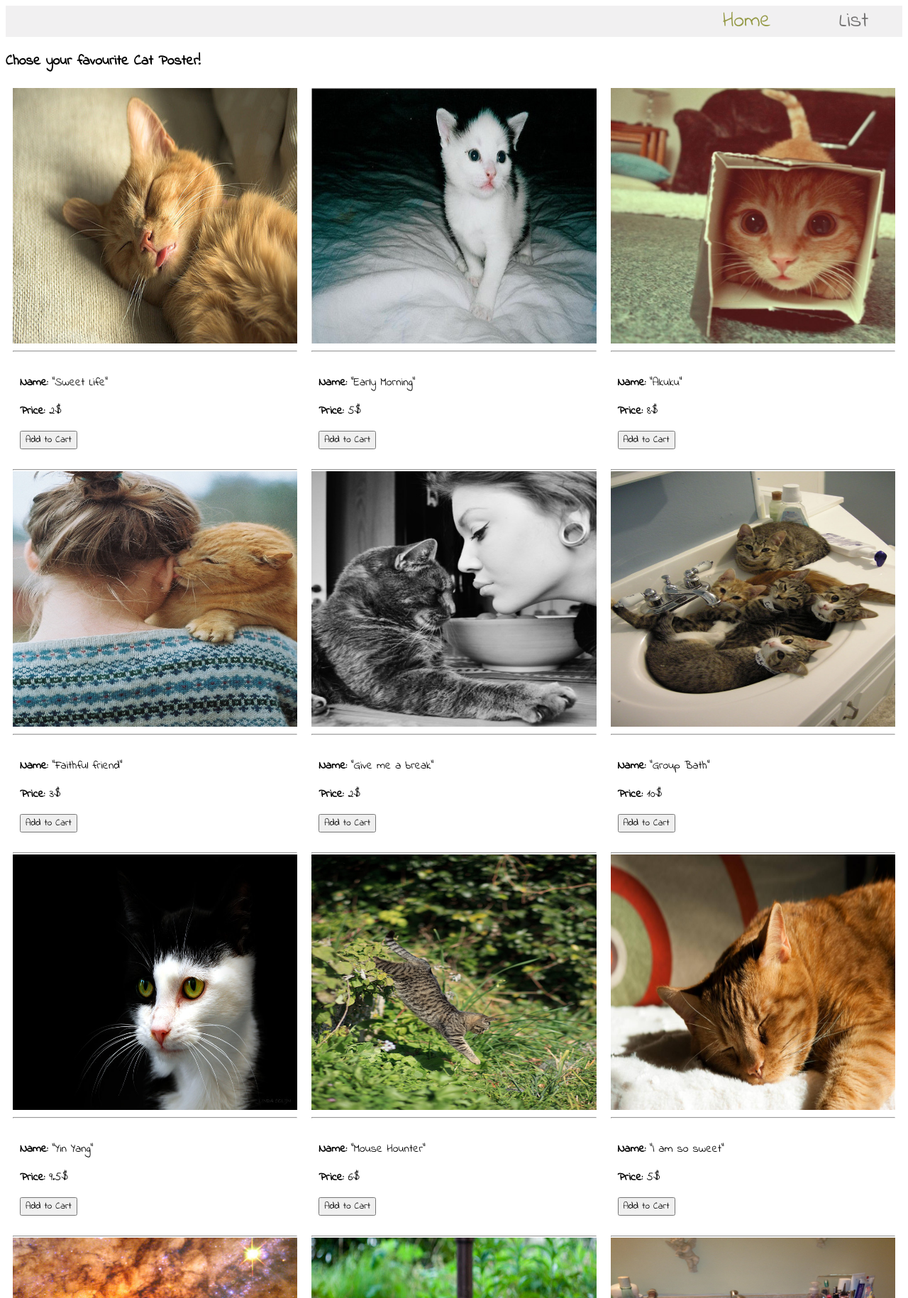
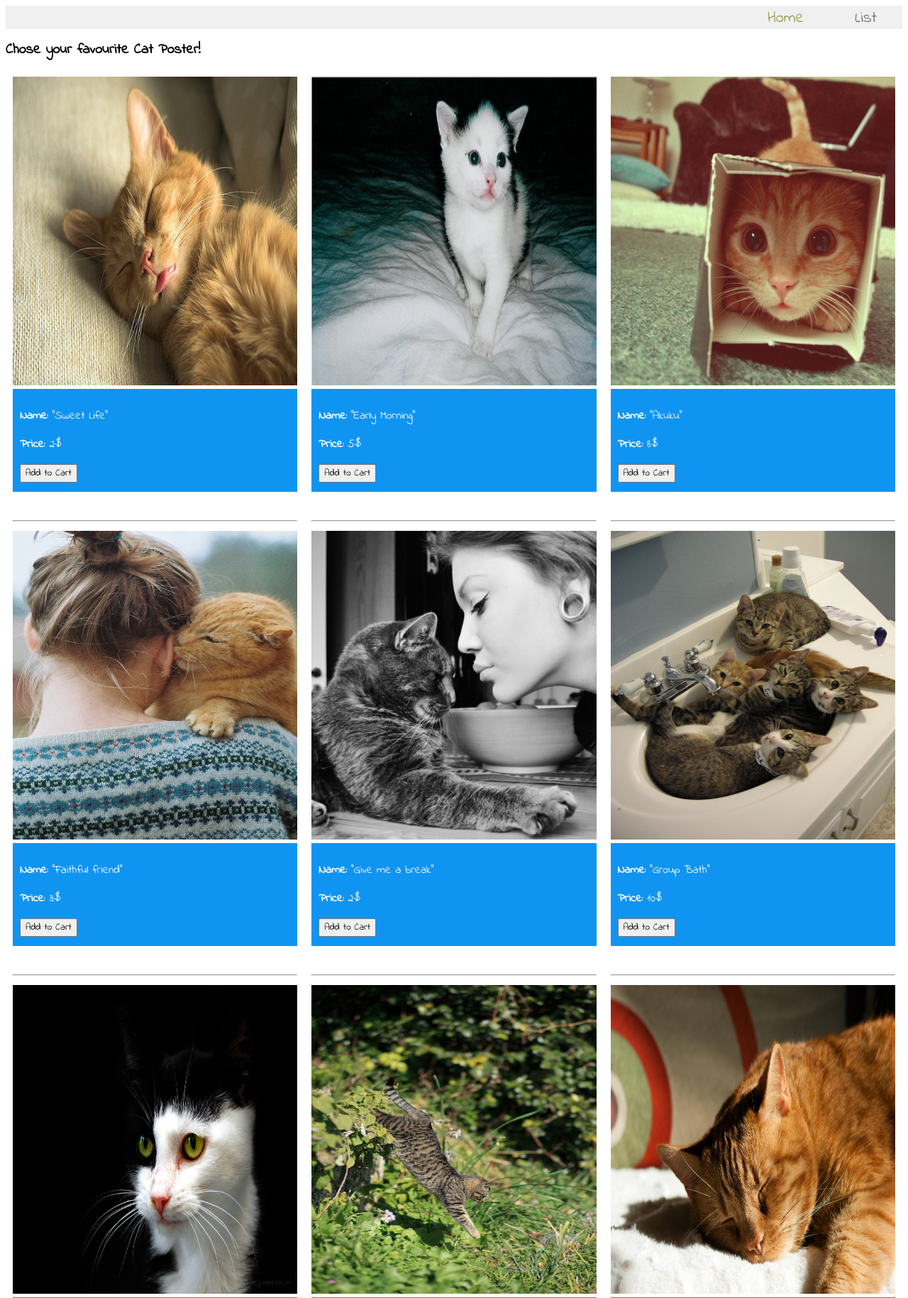
Before and after one commit to maliaaska/Static-Cat-Poster-Store, a PHP site: page /index-1.html in a window 1280 px wide. Shown: the top 1829 px of the page at 71% size. Run offline with PHP 8.4, Linux system fonts and the light colour scheme.

Commit message:
div with info has a blue background

```diff
--- a/index-1.html
+++ b/index-1.html
@@ -21,7 +21,6 @@
 
   <div class="col-4">
     <img src="./images/sweet-life.jpg" id="1"/>
-    <hr>
     <div class="title">
       <p><strong>Name: </strong>"Sweet Life"</p>
       <p><strong>Price: </strong> 2$</p>
@@ -31,7 +30,6 @@
   </div>
   <div class="col-4">
       <img src="./images/early.jpg" id="2"/>
-      <hr>
       <div class="title">
         <p><strong>Name: </strong>"Early Morning"</p>
         <p><strong>Price: </strong> 5$</p>
@@ -41,7 +39,6 @@
   </div>
   <div class="col-4">
     <img src="./images/akuku.jpg" id="3"/>
-    <hr>
     <div class="title">
       <p><strong>Name: </strong>"Akuku"</p>
       <p><strong>Price: </strong> 8$</p>
@@ -51,7 +48,6 @@
   </div>
   <div class="col-4">
     <img src="./images/faithful-friend.jpg" id="4" />
-    <hr>
     <div class="title">
       <p><strong>Name: </strong>"Faithful friend"</p>
       <p><strong>Price: </strong> 3$</p>
@@ -61,7 +57,6 @@
   </div>
   <div class="col-4">
     <img src="./images/give-me-a-break.jpg" id="5"/>
-    <hr>
     <div class="title">
       <p><strong>Name: </strong>"Give me a break"</p>
       <p><strong>Price: </strong> 2$</p>
@@ -71,7 +66,6 @@
   </div>
   <div class="col-4">
     <img src="./images/group-bath.jpg" id="6"/>
-    <hr>
     <div class="title">
       <p><strong>Name: </strong>"Group Bath"</p>
       <p><strong>Price: </strong> 10$</p>
@@ -81,7 +75,6 @@
   </div>
   <div class="col-4">
     <img src="./images/yin-yang.jpg" id="7"/>
-    <hr>
     <div class="title">
       <p><strong>Name: </strong>"Yin Yang"</p>
       <p><strong>Price: </strong> 9.5$</p>
@@ -91,7 +84,6 @@
   </div>
   <div class="col-4">
     <img src="./images/mouse-hunter.jpg" id="8"/>
-    <hr>
     <div class="title">
       <p><strong>Name: </strong>"Mouse Hounter"</p>
       <p><strong>Price: </strong> 6$</p>
@@ -101,7 +93,6 @@
   </div>
   <div class="col-4">
     <img src="./images/tumblr_m4sk11JHqh1qd477zo1_1280.jpg" id="9" />
-    <hr>
     <div class="title">
       <p><strong>Name: </strong>"I am so sweet"</p>
       <p><strong>Price: </strong> 5$</p>
@@ -111,7 +102,6 @@
   </div>
   <div class="col-4">
     <img src="./images/universe.jpg" id="10"/>
-    <hr>
     <div class="title">
       <p><strong>Name: </strong>"Universe"</p>
       <p><strong>Price: </strong> 6$</p>
@@ -121,7 +111,6 @@
   </div>
   <div class="col-4">
     <img src="./images/who-is-there.jpg" id="11" />
-    <hr>
     <div class="title">
       <p><strong>Name: </strong>"Who is there?"</p>
       <p><strong>Price: </strong> 5$</p>
@@ -131,7 +120,6 @@
   </div>
   <div class="col-4">
     <img src="./images/winner.jpg" id="12"/>
-    <hr>
     <div class="title">
       <p><strong>Name: </strong>"Winner"</p>
       <p><strong>Price: </strong> 8$</p>
@@ -141,7 +129,6 @@
   </div>
   <div class="col-4">
     <img src="./images/love-my-chick.jpg" id="13" />
-    <hr>
     <div class="title">
       <p><strong>Name: </strong>"Faithful friend"</p>
       <p><strong>Price: </strong> 5$</p>
--- a/style.css
+++ b/style.css
@@ -41,7 +41,7 @@ ul {
     padding: 0;
     overflow: hidden;
     color: #727171;
-    font-size: 2em;
+    font-size: 1.2em;
     list-style: outside none none;
 
 }
--- a/style1.css
+++ b/style1.css
@@ -19,6 +19,8 @@
 
 html {
     font-size:10px;
+    padding: 0px;
+    margin: 0px;
 }
 
 ul {
@@ -29,7 +31,7 @@ ul {
     padding: 0;
     overflow: hidden;
     color: #727171;
-    font-size: 2em;
+    font-size: 1.5em;
     list-style: outside none none;
 
 }
@@ -62,10 +64,11 @@ li a:hover {
 div img {
     height: 75%;
     width: 100%;
+
 }
 
 div {
-    height: 50em;
+    height: 60em;
     float: left;
     padding: 10px;
     margin-bottom: 4em;
@@ -75,6 +78,8 @@ div {
 .title {
     width: 100%;
     height: 25%;
+    background-color: rgb(16, 148, 242);
+    color: white;
 
 
 }
```
